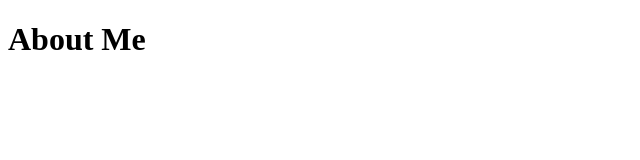
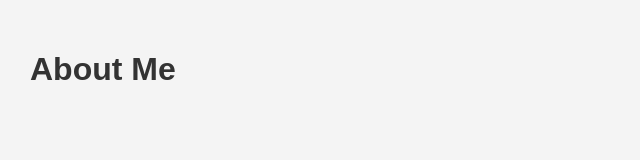
Before and after one commit to Novian333/VCC_2, a plain HTML site: page about.html in a window 1280 px wide. Shown: the whole page, without its empty margins (0-640 px from the left). Drawn offline with Linux system fonts and the light colour scheme.

Commit message:
Restore CSS stylesheet links

```diff
--- a/about.html
+++ b/about.html
@@ -3,9 +3,10 @@
 <head>
   <meta charset="UTF-8">
   <meta name="viewport" content="width=device-width, initial-scale=1.0">
+  <link rel="stylesheet" href="css/app.css">
   <title>About Me</title>
 </head>
 <body>
-  <h1>About Me<h1>
+  <h1>About Me</h1>
 </body>
 </html>
```
Also changed, not shown: contact.html (+1 -0 lines), index.html (+1 -0 lines), products.html (+1 -0 lines).
